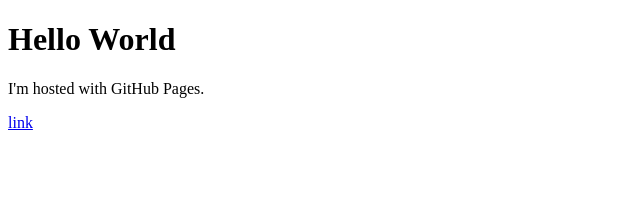
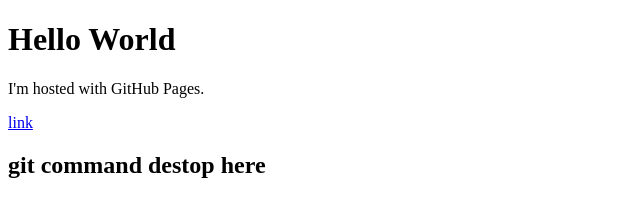
Before and after one commit to ptechcode/ptechcode.github.io, a plain HTML site: page index.html in a window 1280 px wide. Shown: the whole page, without its empty margins (0-640 px from the left). Drawn offline with Linux system fonts and the light colour scheme.

Commit message:
Update index.html

```diff
--- a/index.html
+++ b/index.html
@@ -4,5 +4,6 @@
 <h1>Hello World</h1>
 <p>I'm hosted with GitHub Pages.</p>
   <a href="http://ptechdiv.github.io/insidepage.html" >link</a>
+  <h2>git command destop here</h2>
 </body>
 </html>
```
